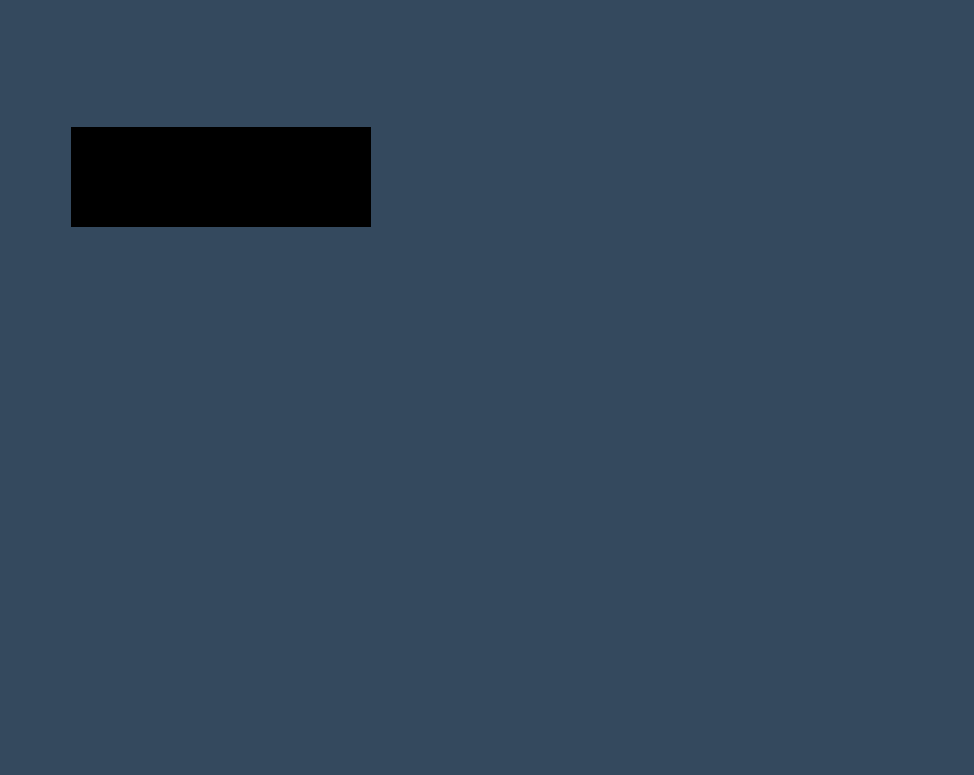
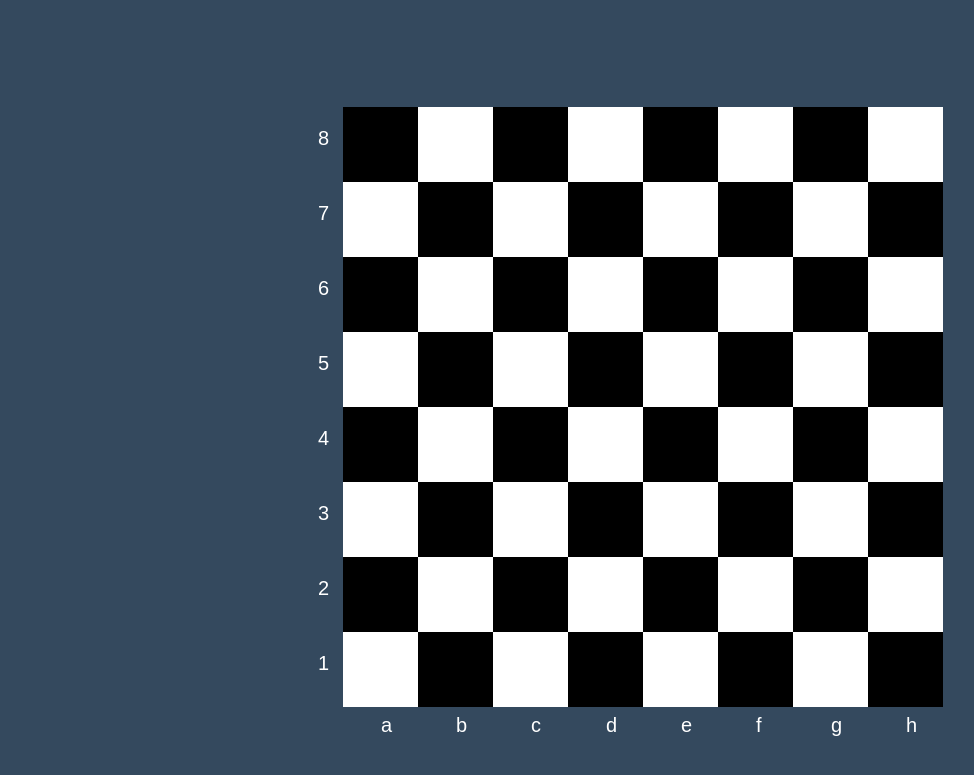
Before and after one commit to qlovy/ChessBoard, a plain HTML site: page index.html in a window 1280 px wide. Shown: the part 119-894 px from the top of the page, without its empty margins (37-1011 px from the left). Drawn offline with Linux system fonts and the light colour scheme.

Commit message:
Création de l'échiquier et des cordonnées.

```diff
--- a/script.js
+++ b/script.js
@@ -1,8 +1,8 @@
 /*CANVAS*/
 
-const canvas = document.querySelector('#canvas');//cela nous permet de prendre toutes les informations nécessaires.
-const width = canvas.widht = 800;
-const height = canvas.height = 800;
+const canvas = document.querySelector("#canvas");//cela nous permet de prendre toutes les informations nécessaires.
+const width = canvas.width = 700;
+const height = canvas.height = 700;
 const ctx = canvas.getContext('2d');//l'environnement du canvas, ici en deux dimensions.
 
 /*BOARD*/
@@ -11,32 +11,60 @@ const Board = function(config){
     this.x = config.x;
     this.y = config.y;
     this.dimension = config.dimension;
-    this.color = config.color1 || 'rgb(255, 255, 255)';
-    this.color = config.color2 || 'rgb(0, 0, 0)';
+    this.color1 = config.color1 || 'rgb(255, 255, 255)';
+    this.color2 = config.color2 || 'rgb(0, 0, 0)';
 }
 
 Board.prototype.draw = function(){
 
-    for(let i = 0; i < 10; i++){
+    //Les cases et les cordonnées
 
+    for(let h = 0; h < 8; h++){
+        if(h % 2 === 0){//les colonnes paires
+            for(let i = 0; i < 8; i++){
                 //choix de la couleur en fonction de i
-        console.log(i % 2);
+                if(i % 2 === 0){
+                    ctx.fillStyle = this.color2;
+                }else{
+                    ctx.fillStyle = this.color1;
+                }
+                ctx.beginPath();
+                ctx.rect(this.x + i * this.dimension, this.y + h * this.dimension, this.dimension, this.dimension);
+                ctx.fill();
+            }
+        }else{//les colonnes impaires
+            for(let i = 0; i < 8; i++){
+                //choix de la couleur en fonction de i
                 if(i % 2 === 0){
                     ctx.fillStyle = this.color1;
                 }else{
                     ctx.fillStyle = this.color2;
                 }
-
                 ctx.beginPath();
-        ctx.rect(this.x + i * this.dimension, this.y, this.dimension, this.dimension);
+                ctx.rect(this.x + i * this.dimension, this.y + h * this.dimension, this.dimension, this.dimension);
                 ctx.fill();
+                //les lettres en lignes
+                if(i === 7 && h === 7){
+                    for(let j=0; j < 8; j++){
+                        let Alphabet = ['a', 'b', 'c', 'd', 'e', 'f', 'g', 'h'];
+                        ctx.fillStyle = 'rgb(255, 255, 255)';
+                        ctx.fillText(Alphabet[j], this.x + 38 + j * this.dimension, this.y + 25 + (h + 1)* this.dimension);
+                    }
+                }
+            }
+        }
+    //les chiffres en colonnes
+    ctx.fillStyle = 'rgb(255,255,255)';
+    ctx.font = '20px sans-serif';
+    ctx.fillText(8 - h, this.x - 25, this.y + 38 +  h * this.dimension);
     }
 }
 
+
 const TheBoard = new Board({
-    x: 0,
-    y: 0,
-    dimension: 100
+    x: 50,
+    y: 50,
+    dimension: 75,
 });
 
 TheBoard.draw();
--- a/style.css
+++ b/style.css
@@ -12,6 +12,6 @@ h1 {
 /*CHESSBOARD*/
 
 #canvas {
-    margin-left: 100px;
-    margin-top: 70px;
+    position:absolute;
+    left: 330px;
 }
```
Lines whose indentation alone changed are shown as unchanged.
